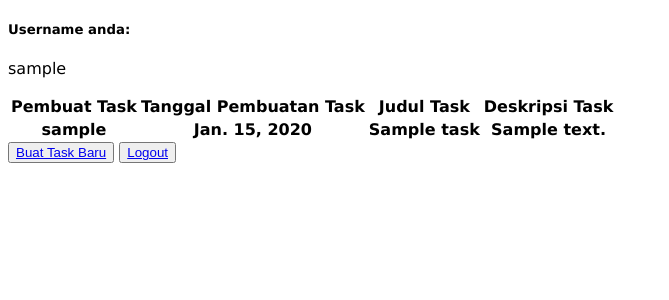
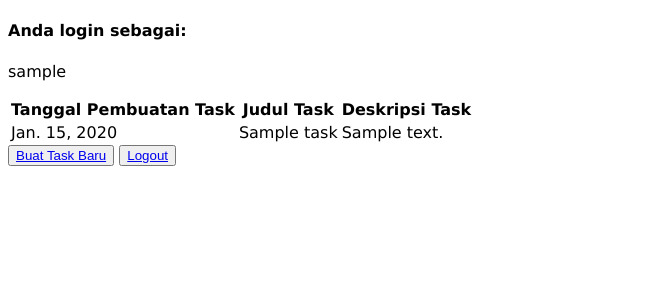
Before and after one commit to hugo-setiawan/pbp-tugas, a Django app: page /todolist/ in a window 1280 px wide. Shown: the top 300 px of the page, without its empty margins (0-669 px from the left). Run offline with Django 4.2, Linux system fonts and the light colour scheme; a user stored in the database is signed in; tables that the repository leaves empty hold one stand-in row (values such as "Sample post"); lists and menus that the app fills with data are empty.

Commit message:
Revise todolist page contents

```diff
--- a/todolist/templates/todolist.html
+++ b/todolist/templates/todolist.html
@@ -1,12 +1,11 @@
 {% extends 'base.html' %}
 
 {% block content %}
-<h5>Username anda: </h5>
+<h4>Anda login sebagai: </h4>
 <p>{{username}}</p> {% comment %} Username diambil dari context pada view {% endcomment %}
 
 <table>
     <tr>
-        <th>Pembuat Task</th>
         <th>Tanggal Pembuatan Task</th>
         <th>Judul Task</th>
         <th>Deskripsi Task</th>
@@ -14,10 +13,9 @@
     {% comment %} Cetak tabel dengan detail tiap task {% endcomment %}
     {% for task in task_list %}
     <tr>
-        <th>{{task.user}}</th>
-        <th>{{task.date}}</th>
-        <th>{{task.title}}</th>
-        <th>{{task.description}}</th>
+        <td>{{task.date}}</th>
+        <td>{{task.title}}</th>
+        <td>{{task.description}}</th>
     </tr>
     {% endfor %}
 </table>
--- a/todolist/views.py
+++ b/todolist/views.py
@@ -16,7 +16,7 @@ class CreateTaskForm(forms.Form):
 # Create your views here.
 @login_required(login_url='/todolist/login/')
 def show_todolist(request):
-    task_list = Task.objects.all()
+    task_list = Task.objects.filter(user = request.user).all()
 
     context = {
         "task_list": task_list,
```
